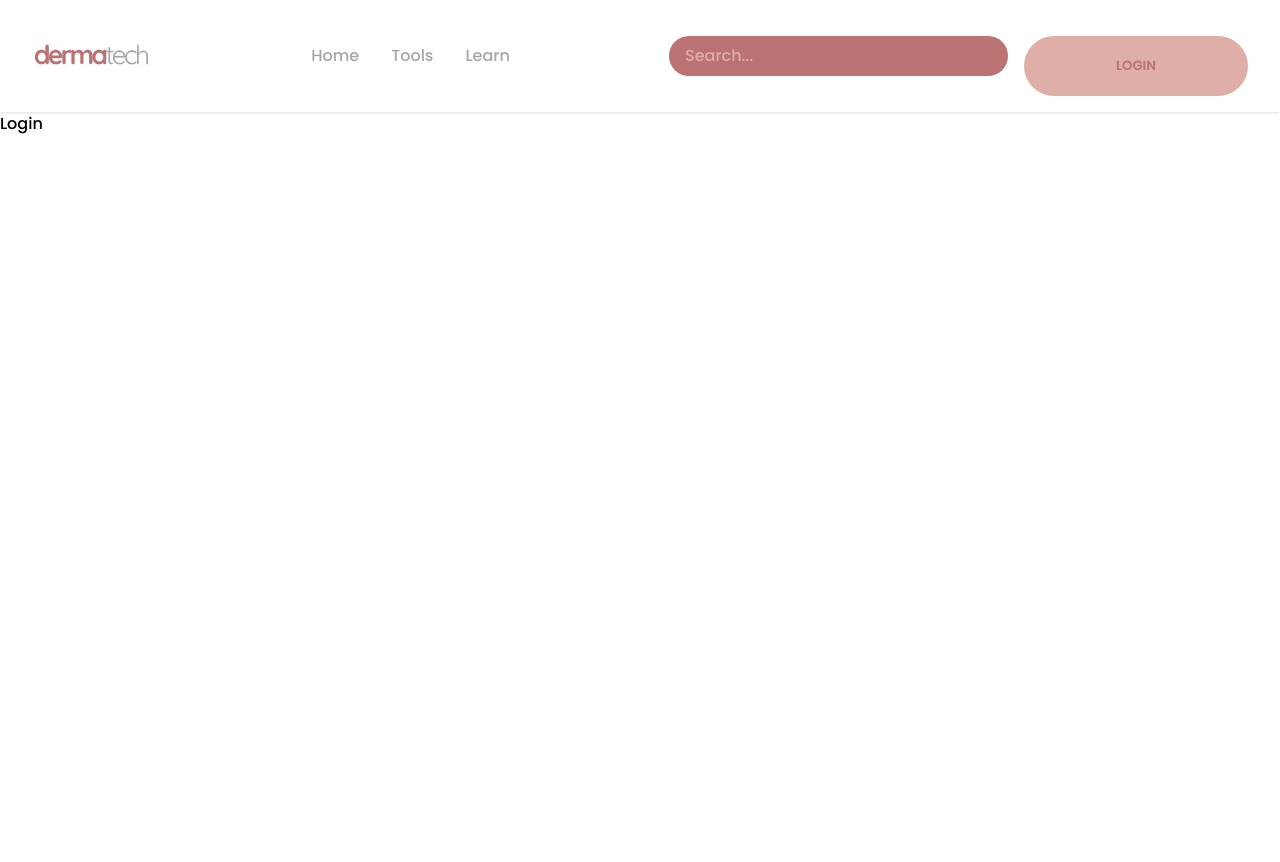
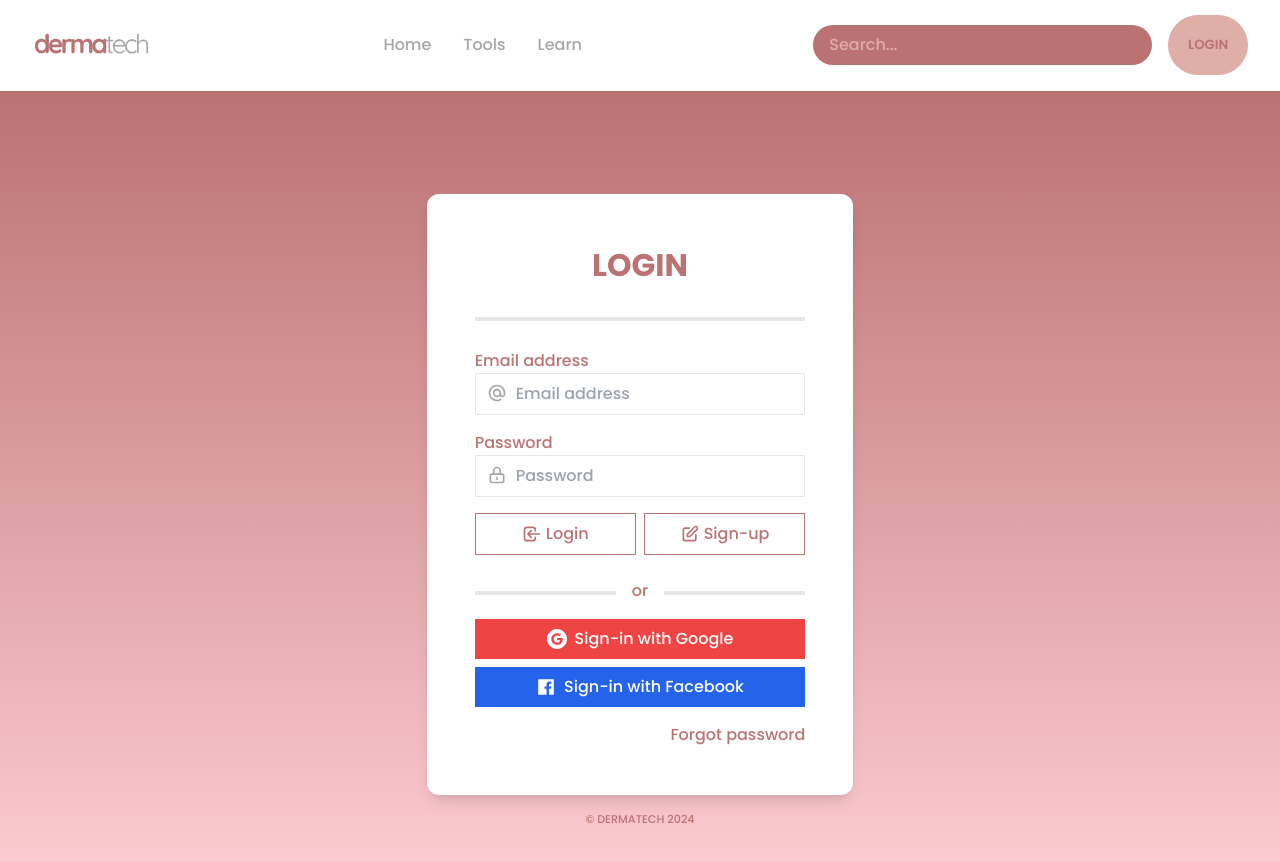
Before and after one commit to rebkg87/derma-tech-hackbcn, a React (Vite) app in the folder dermatech/: page /login in a window 1280 px wide. Shown: the top 862 px of the page. Before the commit the page ends 800 px from the top, so only its background shows below. Built offline with nearby package versions, Linux system fonts and the light colour scheme.

Commit message:
add login page

```diff
--- a/dermatech/src/components/general/Navbar.jsx
+++ b/dermatech/src/components/general/Navbar.jsx
@@ -11,13 +11,15 @@ const Navbar = () => {
                     <Link to="/tools" className="text-ligth-gray hover:text-pink active:text-pink">Tools</Link>
                     <Link to="/learn" className="text-ligth-gray hover:text-pink active:text-pink">Learn</Link>
                 </div>
-                <div className="flex items-center space-x-4">
+                <div className="flex justify-center items-center space-x-4">
                     <input
                         type="text"
                         placeholder="Search..."
                         className="p-2 pl-4 rounded-full border-none bg-pink text-white placeholder-pink-light active:border-0 outline-none"
                     />
-                    <Button buttonStyle="rounded-full bg-pink-light h-10 w-20 text-pink mt-0" buttonText="LOGIN"/>
+                    <Link to="/login" >
+                        <Button buttonStyle="rounded-full bg-pink-light h-[3em] w-[6em] text-pink mt-[-1px]" buttonText="LOGIN" />
+                    </Link>
                 </div>
             </div>
         </nav>
--- a/dermatech/src/pages/Login.jsx
+++ b/dermatech/src/pages/Login.jsx
@@ -1,7 +1,77 @@
 
 const Login = () => {
     return (
-        <div>Login</div>
+        <div className="pt-14 bg-gradient-to-t from-rose-200 to-pink min-h-screen w-screen flex flex-col justify-center items-center">
+            <div className="bg-white shadow-lg px-12 w-2/6 h-screen sm:h-auto py-8 rounded-xl">
+                <div className="text-center w-full font-bold text-3xl text-pink p-4">
+                    LOGIN
+                </div>
+                <div
+                    className="w-full bg-gray-200 my-3 h-1"
+                ></div>
+                <form>
+                    <div className="flex flex-col gap-4 px-0 py-4">
+                        <div>
+                            <label className="text-pink">Email address</label>
+                            <svg xmlns="http://www.w3.org/2000/svg" className="font-medium text-2xl text-ligth-gray absolute p-2.5 px-3 w-11" fill="none" viewBox="0 0 24 24" stroke="currentColor">
+                                <path strokeLinecap="round" strokeLinejoin="round" strokeWidth="2" d="M16 12a4 4 0 10-8 0 4 4 0 008 0zm0 0v1.5a2.5 2.5 0 005 0V12a9 9 0 10-9 9m4.5-1.206a8.959 8.959 0 01-4.5 1.207" />
+                            </svg>
+                            <input
+                                className="py-2 pl-10 border border-gray-200 w-full"
+                                placeholder="Email address"
+                                type="email"
+                            />
+                        </div>
+                        <div>
+                            <label className="text-pink">Password</label>
+                            <svg xmlns="http://www.w3.org/2000/svg" className="font-medium text-2xl text-ligth-gray absolute p-2.5 px-3 w-11" fill="none" viewBox="0 0 24 24" stroke="currentColor">
+                                <path strokeLinecap="round" strokeLinejoin="round" strokeWidth="2" d="M12 15v2m-6 4h12a2 2 0 002-2v-6a2 2 0 00-2-2H6a2 2 0 00-2 2v6a2 2 0 002 2zm10-10V7a4 4 0 00-8 0v4h8z" />
+                            </svg>
+                            <input
+                                className="py-2 pl-10 border border-gray-200 w-full"
+                                placeholder="Password"
+                                type="password"
+                            />
+                        </div>
+                        <div className="w-full flex flex-row gap-2">
+                            <button
+                                className="border border-pink hover:bg-pink hover:text-white duration-100 ease-in-out w-6/12 text-pink p-0 flex flex-row justify-center items-center gap-1"
+                                type="submit"
+                            >
+                                <svg xmlns="http://www.w3.org/2000/svg" className="h-5 w-5" fill="none" viewBox="0 0 24 24" stroke="currentColor">
+                                    <path strokeLinecap="round" strokeLinejoin="round" strokeWidth="2" d="M11 16l-4-4m0 0l4-4m-4 4h14m-5 4v1a3 3 0 01-3 3H6a3 3 0 01-3-3V7a3 3 0 013-3h7a3 3 0 013 3v1" />
+                                </svg> Login
+                            </button>
+                            <button className="border border-pink hover:bg-pink hover:text-white duration-100 ease-in-out w-6/12 text-pink p-2 flex flex-row justify-center items-center gap-1">
+                                <svg xmlns="http://www.w3.org/2000/svg" className="w-5" fill="none" viewBox="0 0 24 24" stroke="currentColor">
+                                    <path strokeLinecap="round" strokeLinejoin="round" strokeWidth="2" d="M11 5H6a2 2 0 00-2 2v11a2 2 0 002 2h11a2 2 0 002-2v-5m-1.414-9.414a2 2 0 112.828 2.828L11.828 15H9v-2.828l8.586-8.586z" />
+                                </svg> Sign-up
+                            </button>
+                        </div>
+                        <div className="my-2 flex flex-row justify-center">
+                            <span className="absolute bg-white px-4 text-pink">or</span>
+                            <div
+                                className="w-full bg-gray-200 mt-3 h-1"
+                            ></div>
+                        </div>
+                        <div className="w-full flex flex-col gap-2">
+                            <button onClick={() => {window.open = ('https://accounts.google.com/', '_blank'); }}   className="bg-red-500 text-white w-full p-2 flex flex-row justify-center gap-2 items-center hover:bg-red-600 duration-100 ease-in-out">
+                                <svg aria-hidden="true" role="img" className="w-5" preserveAspectRatio="xMidYMid meet" viewBox="0 0 24 24"><g fill="none"><path fillRule="evenodd" clipRule="evenodd" d="M12 0C5.372 0 0 5.373 0 12s5.372 12 12 12c6.627 0 12-5.373 12-12S18.627 0 12 0zm.14 19.018c-3.868 0-7-3.14-7-7.018c0-3.878 3.132-7.018 7-7.018c1.89 0 3.47.697 4.682 1.829l-1.974 1.978v-.004c-.735-.702-1.667-1.062-2.708-1.062c-2.31 0-4.187 1.956-4.187 4.273c0 2.315 1.877 4.277 4.187 4.277c2.096 0 3.522-1.202 3.816-2.852H12.14v-2.737h6.585c.088.47.135.96.135 1.474c0 4.01-2.677 6.86-6.72 6.86z" fill="currentColor" /></g></svg>
+                                Sign-in with Google
+                            </button>
+                            <button onClick={() => { window.open('https://www.facebook.com/', '_blank'); }} className="bg-blue-600 text-white w-full p-2 flex flex-row justify-center gap-2 items-center hover:bg-blue-700 duration-100 ease-in-out">
+                                <svg aria-hidden="true" role="img" className="w-5" preserveAspectRatio="xMidYMid meet" viewBox="0 0 1024 1024"><path d="M880 112H144c-17.7 0-32 14.3-32 32v736c0 17.7 14.3 32 32 32h736c17.7 0 32-14.3 32-32V144c0-17.7-14.3-32-32-32zm-92.4 233.5h-63.9c-50.1 0-59.8 23.8-59.8 58.8v77.1h119.6l-15.6 120.7h-104V912H539.2V602.2H434.9V481.4h104.3v-89c0-103.3 63.1-159.6 155.3-159.6c44.2 0 82.1 3.3 93.2 4.8v107.9z" fill="currentColor" /></svg>
+                                Sign-in with Facebook
+                            </button>
+                        </div>
+                        <div className="w-full flex flex-row justify-end text-pink">
+                            <a href="#">Forgot password</a>
+                        </div>
+                    </div>
+                </form>
+            </div>
+            <div className="p-4 text-[0.7em] text-pink">© DERMATECH 2024</div>
+        </div>
     )
 }
 
```
Also changed, not shown: dermatech/src/components/tools/Filters.jsx (+4 -4 lines).
